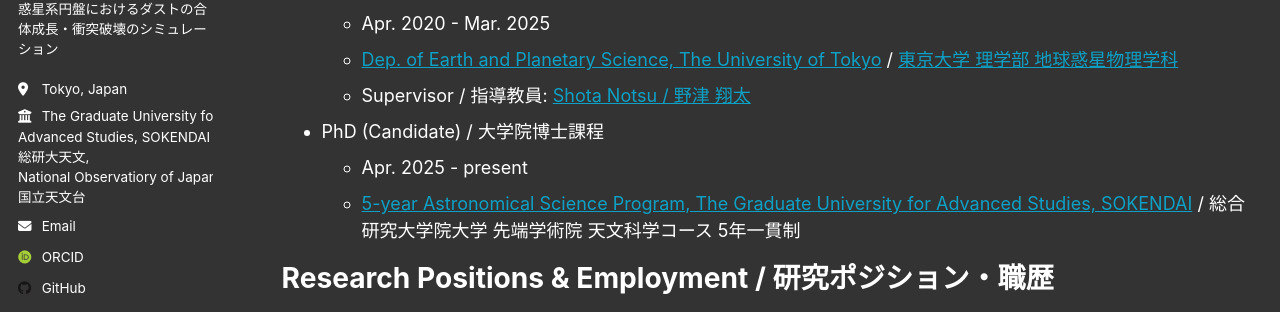
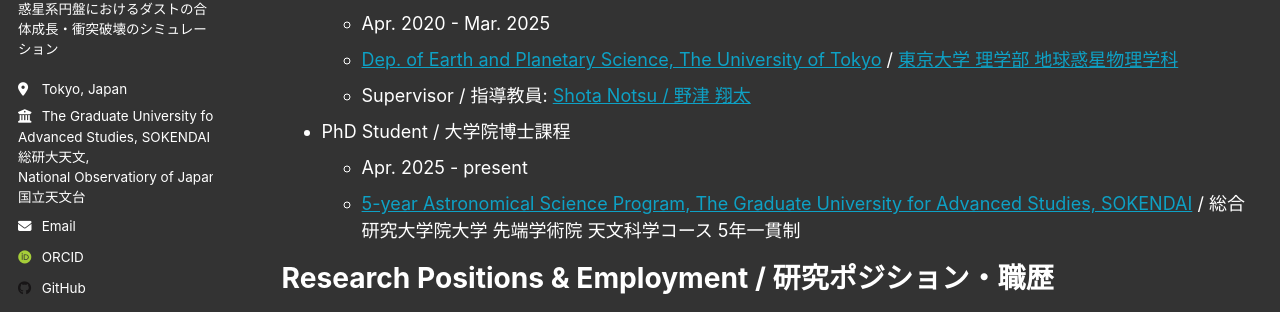
Before and after one commit to WatanabeTK-astrocat/watanabetk-astrocat.github.io, a Jekyll site: the page built from _pages/cv.md, in a window 1280 px wide and 900 px high. Shown: the part 415-727 px from the top of the window. Built offline with Jekyll 4.4.1, drawn with Linux system fonts in a browser that asks for light colours; some web fonts are replaced.

Commit message:
Fix a huge mistake

```diff
--- a/_pages/cv.md
+++ b/_pages/cv.md
@@ -21,7 +21,7 @@ Education / 教育
   * Apr. 2020 - Mar. 2025
   * [Dep. of Earth and Planetary Science, The University of Tokyo](https://www.eps.s.u-tokyo.ac.jp/en/) / [東京大学 理学部 地球惑星物理学科](https://www.eps.s.u-tokyo.ac.jp/)
   * Supervisor / 指導教員: [Shota Notsu / 野津 翔太](https://sites.google.com/view/shotanotsu/)
-* PhD (Candidate) / 大学院博士課程
+* PhD Student / 大学院博士課程
   * Apr. 2025 - present
   * [5-year Astronomical Science Program, The Graduate University for Advanced Studies, SOKENDAI](https://guas-astronomy.jp/eng/index.html) / 総合研究大学院大学 先端学術院 天文科学コース 5年一貫制
 
```
